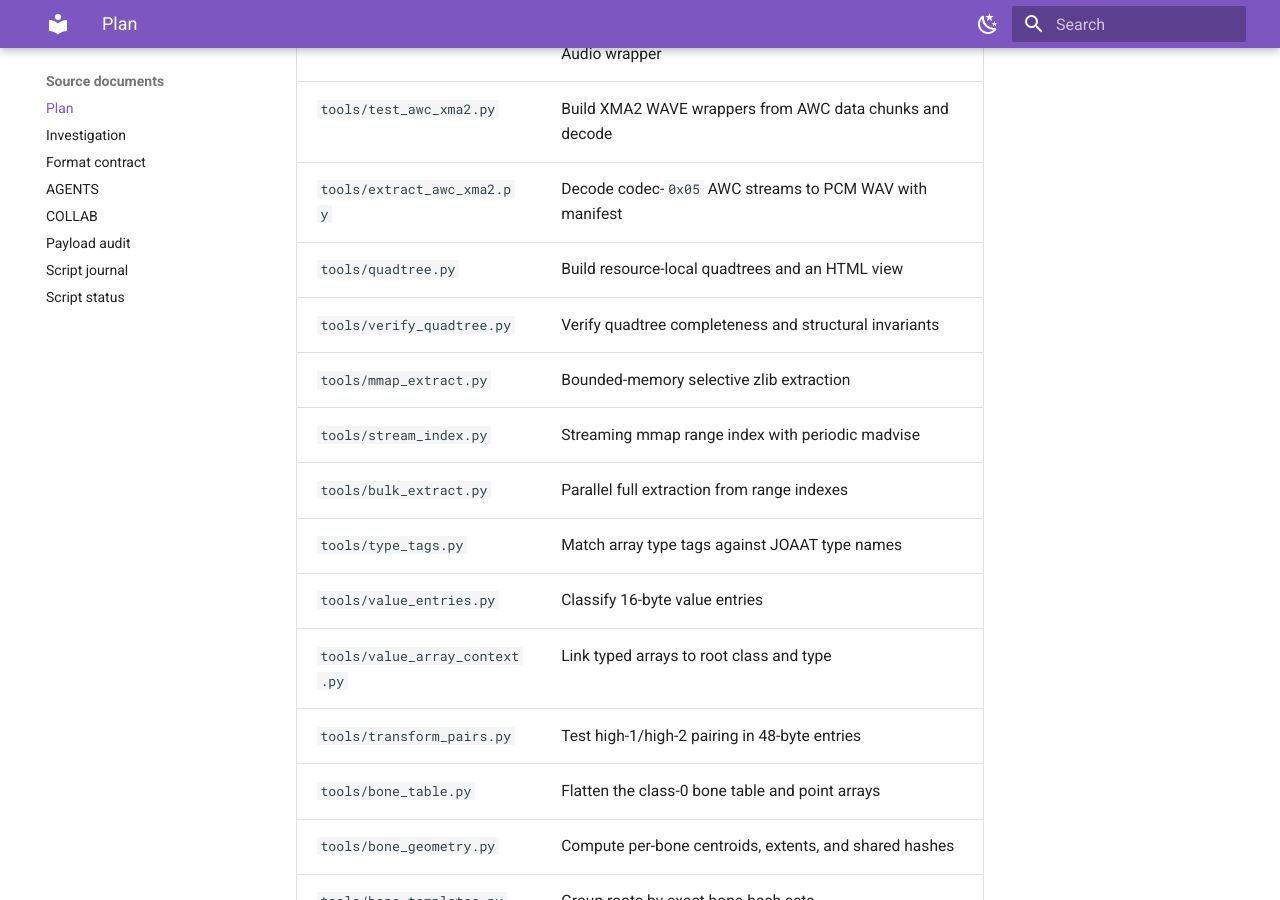
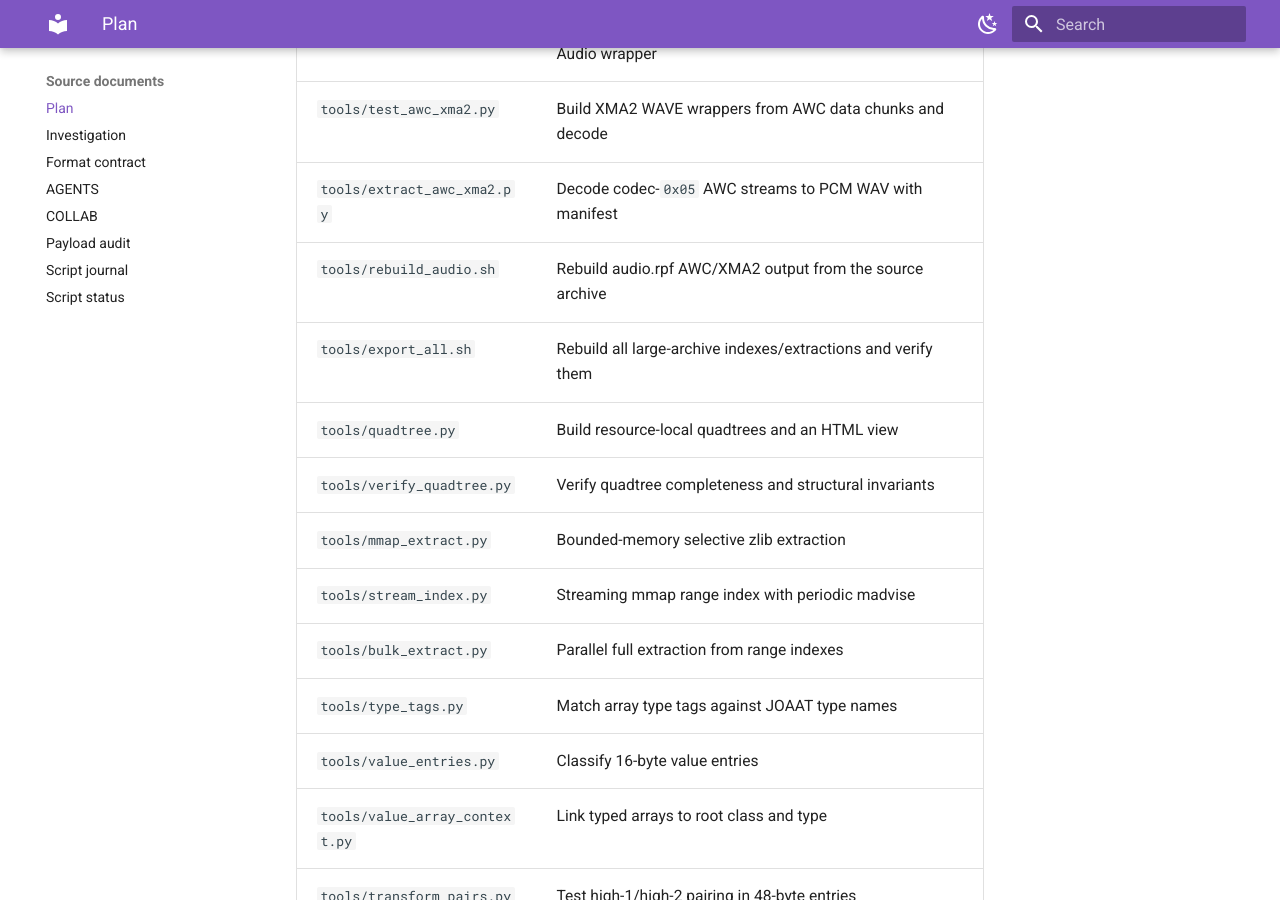
Before and after one commit to lynxnathan/rage-tools-vi, an MkDocs documentation site: the page built from docs/reference/source-plan.md, in a window 1280 px wide and 900 px high, scrolled down 13645 px. Built offline with MkDocs 1.6.1 and Material for MkDocs 9.7.7, drawn with Linux system fonts in a browser that asks for light colours.

Commit message:
Add reproducible full-archive export scripts

```diff
--- a/plan.md
+++ b/plan.md
@@ -471,6 +471,8 @@ entry identification, coverage, or decoding across the archive set.
 | `tools/bruteforce_ueba.py` | Sweep AWC payloads through a synthetic UEBA/Bink Audio wrapper |
 | `tools/test_awc_xma2.py` | Build XMA2 WAVE wrappers from AWC data chunks and decode |
 | `tools/extract_awc_xma2.py` | Decode codec-`0x05` AWC streams to PCM WAV with manifest |
+| `tools/rebuild_audio.sh` | Rebuild audio.rpf AWC/XMA2 output from the source archive |
+| `tools/export_all.sh` | Rebuild all large-archive indexes/extractions and verify them |
 | `tools/quadtree.py` | Build resource-local quadtrees and an HTML view |
 | `tools/verify_quadtree.py` | Verify quadtree completeness and structural invariants |
 | `tools/mmap_extract.py` | Bounded-memory selective zlib extraction |
```
Also changed, not shown: 3 other files.
